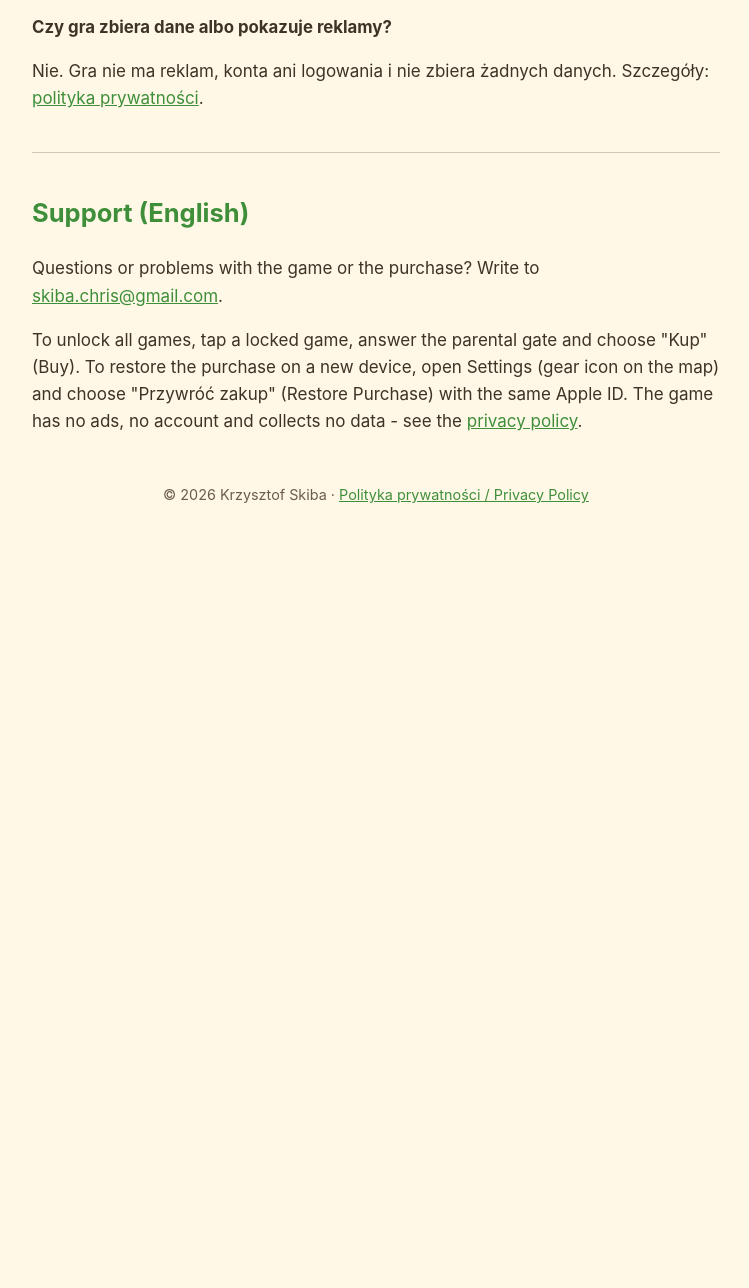
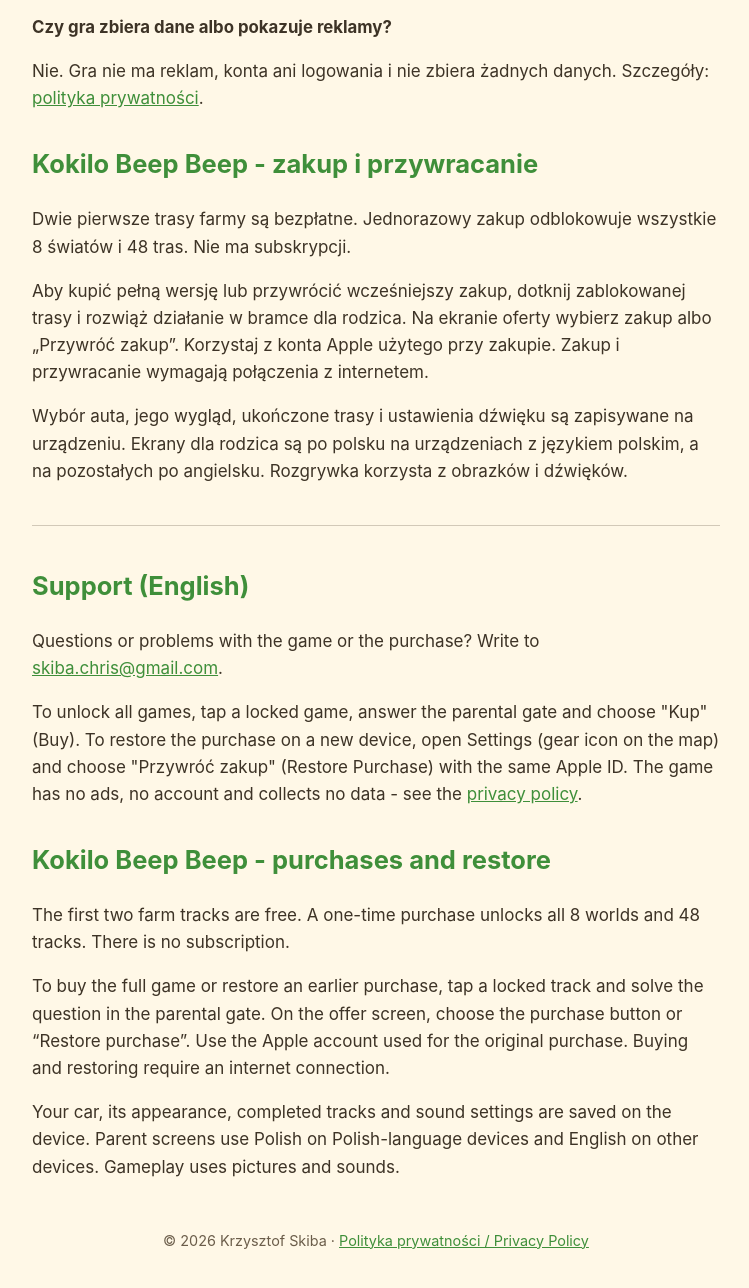
Before and after one commit to skibachris-sudo/kokilo-strona, a plain HTML site: page index.html in a window 1280 px wide. Shown: the part 734-2022 px from the top of the page, without its empty margins (264-1013 px from the left). Before the commit the page ends 1289 px from the top, so only its background shows below. Drawn offline with Linux system fonts and the light colour scheme.

Commit message:
Uzupelnienie pomocy i prywatnosci Kokilo Beep Beep

```diff
--- a/index.html
+++ b/index.html
@@ -30,6 +30,13 @@
     <p>Nie. Gra nie ma reklam, konta ani logowania i nie zbiera żadnych danych. Szczegóły: <a href="privacy.html">polityka prywatności</a>.</p>
   </section>
 
+  <section id="beep-beep">
+    <h2>Kokilo Beep Beep - zakup i przywracanie</h2>
+    <p>Dwie pierwsze trasy farmy są bezpłatne. Jednorazowy zakup odblokowuje wszystkie 8 światów i 48 tras. Nie ma subskrypcji.</p>
+    <p>Aby kupić pełną wersję lub przywrócić wcześniejszy zakup, dotknij zablokowanej trasy i rozwiąż działanie w bramce dla rodzica. Na ekranie oferty wybierz zakup albo „Przywróć zakup”. Korzystaj z konta Apple użytego przy zakupie. Zakup i przywracanie wymagają połączenia z internetem.</p>
+    <p>Wybór auta, jego wygląd, ukończone trasy i ustawienia dźwięku są zapisywane na urządzeniu. Ekrany dla rodzica są po polsku na urządzeniach z językiem polskim, a na pozostałych po angielsku. Rozgrywka korzysta z obrazków i dźwięków.</p>
+  </section>
+
   <hr>
 
   <section lang="en">
@@ -38,6 +45,16 @@
     <p>To unlock all games, tap a locked game, answer the parental gate and choose "Kup" (Buy). To restore the purchase on a new device, open Settings (gear icon on the map) and choose "Przywróć zakup" (Restore Purchase) with the same Apple ID. The game has no ads, no account and collects no data - see the <a href="privacy.html#en">privacy policy</a>.</p>
   </section>
 
+<section lang="en">
+  <section id="beep-beep-en">
+    <h2>Kokilo Beep Beep - purchases and restore</h2>
+    <p>The first two farm tracks are free. A one-time purchase unlocks all 8 worlds and 48 tracks. There is no subscription.</p>
+    <p>To buy the full game or restore an earlier purchase, tap a locked track and solve the question in the parental gate. On the offer screen, choose the purchase button or “Restore purchase”. Use the Apple account used for the original purchase. Buying and restoring require an internet connection.</p>
+    <p>Your car, its appearance, completed tracks and sound settings are saved on the device. Parent screens use Polish on Polish-language devices and English on other devices. Gameplay uses pictures and sounds.</p>
+  </section>
+
+</section>
+
   <footer>© 2026 Krzysztof Skiba · <a href="privacy.html">Polityka prywatności / Privacy Policy</a></footer>
 </main>
 </body>
```
Also changed, not shown: privacy.html (+15 -0 lines).
